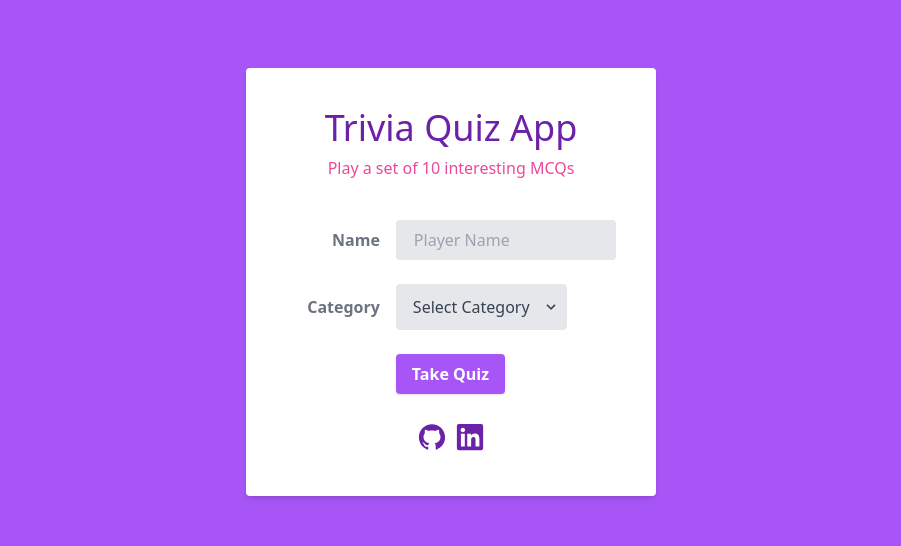
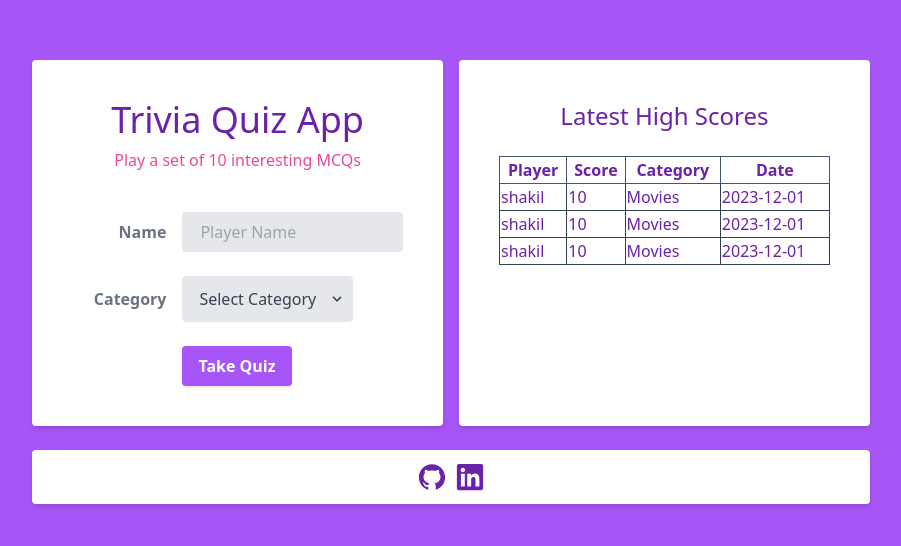
Before and after one commit to nshosain/trivia-quiz-app, a React (Create React App) app in the folder client/: page / in a window 1280 px wide. Shown: the part 118-664 px from the top of the page, without its empty margins (189-1090 px from the left). Built offline with nearby package versions, Linux system fonts and the light colour scheme.

Commit message:
Update homepage

```diff
--- a/client/src/pages/Home.js
+++ b/client/src/pages/Home.js
@@ -5,6 +5,27 @@ import { ToastContainer } from "react-toastify";
 
 import { FaLinkedin } from "react-icons/fa";
 import { AiOutlineGithub } from "react-icons/ai";
+
+const data = [
+  {
+    player: "shakil",
+    score: 10,
+    category: "Movies",
+    date: "2023-12-01",
+  },
+  {
+    player: "shakil",
+    score: 10,
+    category: "Movies",
+    date: "2023-12-01",
+  },
+  {
+    player: "shakil",
+    score: 10,
+    category: "Movies",
+    date: "2023-12-01",
+  },
+];
 
 const Home = ({ player, category, setCategory, setPlayer }) => {
   const navigate = useNavigate();
@@ -28,6 +49,7 @@ const Home = ({ player, category, setCategory, setPlayer }) => {
 
   return (
     <div className="container">
+      <div class="grid grid-cols-2 gap-4">
         <div className="flex flex-col bg-white text-purple-800 p-10 rounded shadow-md">
           <h1 className="text-4xl text-center">Trivia Quiz App</h1>
           <p className="text-l text-center mt-2 text-pink-500">
@@ -101,8 +123,31 @@ const Home = ({ player, category, setCategory, setPlayer }) => {
               </div>
             </div>
           </form>
-
-        <div className="flex items-center justify-center mt-6">
+        </div>
+        <div className="flex flex-col bg-white text-purple-800 p-10 rounded shadow-md">
+          <h1 className="text-2xl text-center">Latest High Scores</h1>
+          <table className="border-collapse border border-slate-500 mt-6">
+            <tr>
+              <th className="border border-slate-600">Player</th>
+              <th className="border border-slate-600">Score</th>
+              <th className="border border-slate-600">Category</th>
+              <th className="border border-slate-600">Date</th>
+            </tr>
+            {data.map((val, key) => {
+              return (
+                <tr key={key}>
+                  <td className="border border-slate-700">{val.player}</td>
+                  <td className="border border-slate-700">{val.score}</td>
+                  <td className="border border-slate-700">{val.category}</td>
+                  <td className="border border-slate-700">{val.date}</td>
+                </tr>
+              );
+            })}
+          </table>
+        </div>
+      </div>
+      <div className="flex flex-col bg-white text-purple-800 p-2 rounded shadow-md mt-6">
+        <div className="flex items-center justify-center">
           <div className="p-1">
             <a
               href="https://github.com/nshosain"
```
Lines whose indentation alone changed are shown as unchanged.
